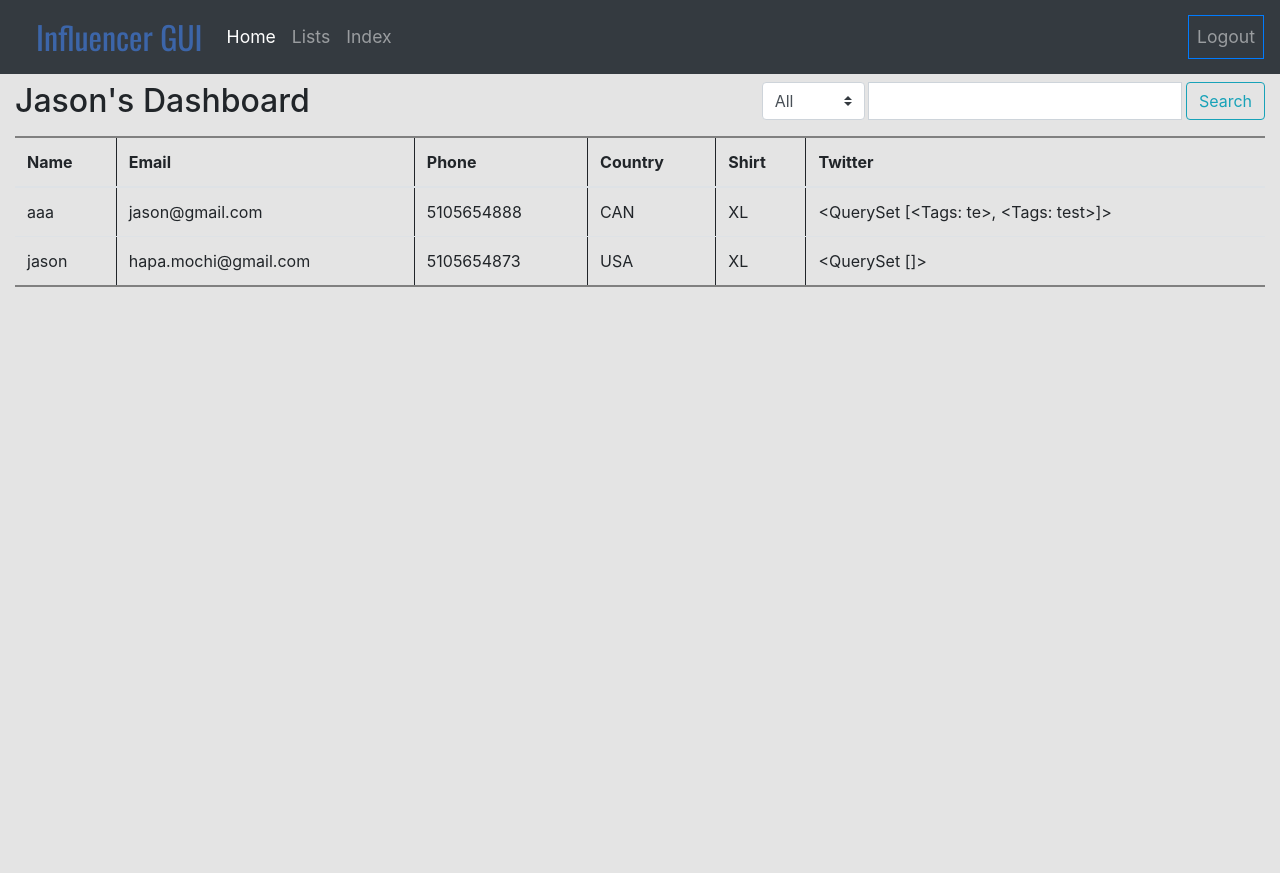
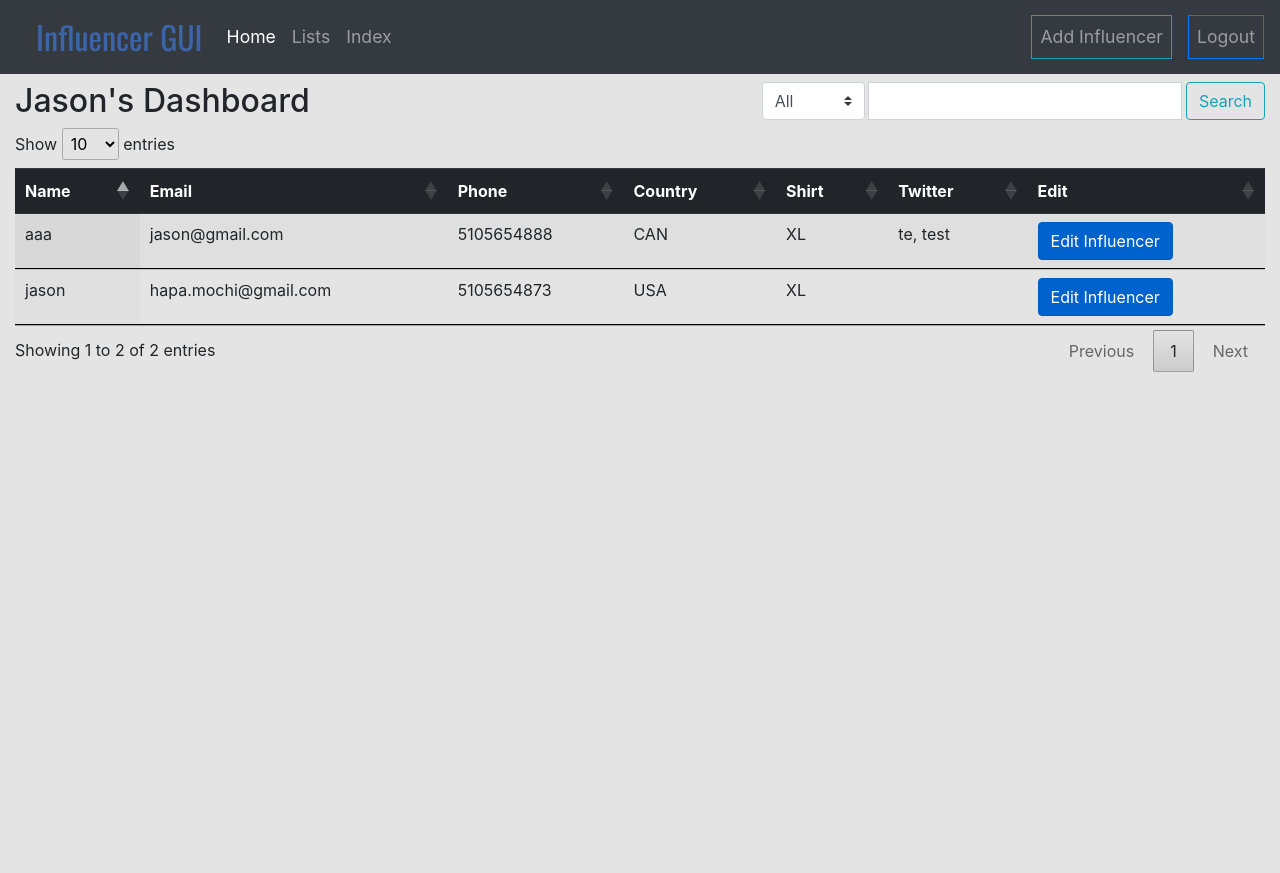
Before and after one commit to jasonmedelson/influencerGUI, a Django app: page / in a window 1280 px wide. Shown: the top 873 px of the page. Run offline with Django 3.2, Linux system fonts and the light colour scheme; a user stored in the database is signed in; data comes from the database, SQL or seed files in the repository; both versions use the stored data as it was after the commit; some libraries are stand-ins or nearby versions.

Commit message:
Major update to Influencers, Table, Forms, and URL
add influencer button added to nav bar. individual edit page and link
added for each influencer, table style, sortablilty and searchability
added.

```diff
--- a/InfluencerGUI/static/css/style.css
+++ b/InfluencerGUI/static/css/style.css
@@ -47,8 +47,14 @@ div.show ul.navbar-nav li.nav-item{
   background: rgba(228,228,228,1);
   height: 800px;
 }
+.edit-button{
+  border: 1px solid black;
+}
 .influencer-table{
   margin: auto;
+}
+.influencer-table th, td{
+  border-bottom: 1px solid black;
 }
 /* Footer */
 footer {
--- a/InfluencerGUI/static/js/main.js
+++ b/InfluencerGUI/static/js/main.js
@@ -0,0 +1,21 @@
+$(document).ready(function() {
+  var oTable = $('#myTable').DataTable(
+    {"dom": 'lrtip'}
+  );   //pay attention to capital D, which is mandatory to retrieve "api" datatables' object, as @Lionel said
+  $('#myInputTextField').keyup(function(){
+    column = $('#inputGroupSelect01').val()
+    if(column=='0'){
+      oTable.search($(this).val()).draw() ;
+    }
+    else if(column=='1'){
+      oTable.columns(0).search($(this).val()).draw() ;
+    }
+    else if(column=='2'){
+      oTable.columns(1).search($(this).val()).draw() ;
+    }
+    else if(column=='3'){
+      oTable.columns(3).search($(this).val()).draw() ;
+    }
+
+  })
+})
--- a/mainApp/models.py
+++ b/mainApp/models.py
@@ -1,5 +1,6 @@
 from django.db import models
 from django.contrib.auth.models import User
+from django.urls import reverse
 import uuid
 # Create your models here.
 
@@ -84,12 +85,15 @@ class Influencer(models.Model):
     youtube = models.URLField(blank = True,)
     twitch = models.URLField(blank = True,)
     notes = models.TextField(blank = True,)
-    tags = models.ManyToManyField(Tags)
-    events = models.ManyToManyField(Events)
+    tags = models.ManyToManyField(Tags,blank=True)
+    events = models.ManyToManyField(Events,blank=True)
 
     def __str__(self):
         return self.influencer_name
 
+    def get_absolute_url(self):
+        return reverse('influencer-update', kwargs={'pk': self.id})
+
     class Meta:
 
         ordering = ('influencer_name',)
--- a/mainApp/templates/base.html
+++ b/mainApp/templates/base.html
@@ -12,6 +12,7 @@
     <link href="https://fonts.googleapis.com/css?family=Oswald" rel="stylesheet">
     <link href="https://fonts.googleapis.com/css?family=Maven+Pro:700" rel="stylesheet">
     <link href="https://fonts.googleapis.com/css?family=Rubik" rel="stylesheet">
+    <link rel="stylesheet" href="https://cdn.datatables.net/1.10.19/css/jquery.dataTables.min.css" />
     <link rel="stylesheet" href="https://maxcdn.bootstrapcdn.com/bootstrap/4.0.0/css/bootstrap.min.css" integrity="sha384-Gn5384xqQ1aoWXA+058RXPxPg6fy4IWvTNh0E263XmFcJlSAwiGgFAW/dAiS6JXm" crossorigin="anonymous">
     <link rel="stylesheet" href="https://maxcdn.bootstrapcdn.com/font-awesome/4.7.0/css/font-awesome.min.css">
     <link rel="stylesheet" type="text/css" href="{%static 'css/style.css'%}"/>
@@ -21,7 +22,7 @@
       <!-- Start Header -->
       <header>
         <nav class="navbar navbar-expand-lg navbar-dark bg-dark">
-          <a class="navbar-brand" href="#">Influencer GUI</a>
+          <a class="navbar-brand" href="{% url 'index'%}">Influencer GUI</a>
           <button class="navbar-toggler" type="button" data-toggle="collapse" data-target="#navbarColor01" aria-controls="navbarColor01" aria-expanded="false" aria-label="Toggle navigation">
             <span class="navbar-toggler-icon"></span>
           </button>
@@ -29,7 +30,7 @@
           <div class="collapse navbar-collapse" id="navbarColor01">
             <ul class="navbar-nav mr-auto">
               <li class="nav-item active">
-                <a class="nav-link" href="#">Home <span class="sr-only">(current)</span></a>
+                <a class="nav-link" href="{% url 'index'%}">Home <span class="sr-only">(current)</span></a>
               </li>
               <li class="nav-item">
                 <a class="nav-link" href="#">Lists</a>
@@ -40,6 +41,7 @@
             </ul>
             <ul class="navbar-nav ml-auto">
               {% if user.is_authenticated %}
+                <li class="border border-info nav-item mr-3"><a class="nav-link" href="{% url 'influencer-add'%}"> Add Influencer</a></li>
                 <li class="border border-primary nav-item"><a class="nav-link" href="{% url 'logout'%}?next=/"> Logout</a></li>
               {% else %}
                 <li class="border border-success nav-item mr-2"><a class="nav-link" href="{% url 'login'%}?next=/">Login</a></li>
@@ -70,10 +72,12 @@
 
 
     <!-- <script src="https://ajax.googleapis.com/ajax/libs/jquery/1.11.0/jquery.min.js"></script> -->
+
     <script src="https://code.jquery.com/jquery-3.3.1.min.js" integrity="sha256-FgpCb/KJQlLNfOu91ta32o/NMZxltwRo8QtmkMRdAu8=" crossorigin="anonymous"></script>
     <script src="https://cdnjs.cloudflare.com/ajax/libs/popper.js/1.12.9/umd/popper.min.js" integrity="sha384-ApNbgh9B+Y1QKtv3Rn7W3mgPxhU9K/ScQsAP7hUibX39j7fakFPskvXusvfa0b4Q" crossorigin="anonymous"></script>
     <script src="https://maxcdn.bootstrapcdn.com/bootstrap/4.0.0/js/bootstrap.min.js" integrity="sha384-JZR6Spejh4U02d8jOt6vLEHfe/JQGiRRSQQxSfFWpi1MquVdAyjUar5+76PVCmYl" crossorigin="anonymous"></script>
     <!-- <script src="http://maxcdn.bootstrapcdn.com/bootstrap/3.3.2/js/bootstrap.min.js"></script> -->
+    <script type="text/javascript" src="https://cdn.datatables.net/1.10.19/js/jquery.dataTables.min.js"></script>
     <script src="{%static 'js/main.js'%}"></script>
 
   </body>
--- a/mainApp/templates/index.html
+++ b/mainApp/templates/index.html
@@ -12,45 +12,42 @@
                     <div class="input-group">
                       <div class="input-group-prepend">
                         <select class="custom-select" id="inputGroupSelect01">
-                          <option selected>All</option>
+                          <option selected value="0">All</option>
                           <option value="1">Name</option>
                           <option value="2">Email</option>
                           <option value="3">Country</option>
                         </select>
                       </div>
-                      <input type="text" class="form-control mr-sm-1 ml-sm-1" aria-label="Text input with dropdown button">
+                      <input type="text" id="myInputTextField" class="form-control mr-sm-1 ml-sm-1" aria-label="Text input with dropdown button">
                       <button class="btn btn-outline-info my-2 my-sm-0" type="submit">Search</button>
                     </div>
                   </div>
                 </div>
             <!-- End of Search row -->
             <div class="data-table">
-              <table class='influencer-table mt-2 table' rules="groups" frame="hsides" border="2">
-                <colgroup></colgroup>
-                <colgroup></colgroup>
-                <colgroup></colgroup>
-                <colgroup></colgroup>
-                <colgroup></colgroup>
-                <colgroup></colgroup>
-                <thead>
+              <table id="myTable" class='influencer-table mt-2 table table-hover display'>
+
+                <thead class="thead-dark">
                     <tr>
-                        <th>Name</th>
-                        <th>Email</th>
-                        <th>Phone</th>
-                        <th>Country</th>
-                        <th>Shirt</th>
-                        <th>Twitter</th>
+                        <th scope="col">Name</th>
+                        <th scope="col">Email</th>
+                        <th scope="col">Phone</th>
+                        <th scope="col">Country</th>
+                        <th scope="col">Shirt</th>
+                        <th scope="col">Twitter</th>
+                        <th scope="col">Edit</th>
                     </tr>
                 </thead>
                 <tbody>
-                {% for a,b,c,d,e,f in info %}
+                {% for a,b,c,d,e,f,g in info %}
                     <tr>
-                        <td class="text">{{ a }}</td>
+                        <td class="text" scope="row">{{ a }}</td>
                         <td class="text">{{ b }}</td>
                         <td class="text">{{ c }}</td>
                         <td class="numb">{{ d }}</td>
                         <td class="numb">{{ e }}</td>
                         <td class="text">{{ f }}</td>
+                        <td><a href="{{g.get_absolute_url}}" class="btn btn-primary active" role="button" aria-pressed="true">Edit Influencer</a></td>
                     </tr>
                 {% endfor %}
                 </tbody>
--- a/mainApp/urls.py
+++ b/mainApp/urls.py
@@ -4,4 +4,10 @@ from . import views
 
 urlpatterns = [
     path('', views.index, name='index'),
+
+    #/influencer/add
+    # url(r'^influencer/add/$', views.InfluencerCreate.as_view(), name='influencer-add'),
+    path('influencer/add/', views.InfluencerCreate.as_view(), name='influencer-add'),
+    path('influencer/<uuid:pk>/', views.InfluencerUpdate.as_view(), name='influencer-update'),
+    path('influencer/<uuid:pk>/delete/', views.InfluencerDelete.as_view(), name='influencer-delete'),
 ]
--- a/mainApp/views.py
+++ b/mainApp/views.py
@@ -1,21 +1,25 @@
 from django.shortcuts import render, redirect
-from django.http import HttpResponse
+from django.http import HttpResponse, HttpResponseRedirect
 from mainApp.models import Influencer, Events, Tags
 from django.contrib.auth import login, authenticate
 from django.contrib.auth.forms import UserCreationForm
-
+from django.views.generic.edit import CreateView, DeleteView, UpdateView
+from django.urls import reverse_lazy
+from django import forms
 def index(request):
     username = None
     if request.user.is_authenticated:
         username = request.user
         userid = request.user.id
         all_influencers = Influencer.objects.filter(user = userid)
+
     Name = []
     Email = []
     Phone = []
     Country = []
     Shirt = []
     Twitter = []
+    influencer = []
     try:
         for number in range(len(all_influencers)):
             Name.append(all_influencers[number].influencer_name)
@@ -23,7 +27,13 @@ def index(request):
             Phone.append(all_influencers[number].phone)
             Country.append(all_influencers[number].country)
             Shirt.append(all_influencers[number].shirt)
-            Twitter.append(all_influencers[number].tags.all())
+            hold = ""
+            i_tags = all_influencers[number].tags.all()
+            for item in i_tags:
+                hold += item.tag_name + ', '
+            hold = hold[:-2]
+            Twitter.append(hold)
+            influencer.append(all_influencers[number])
     except:
         Name.append('Error')
         Email.append('Error')
@@ -38,6 +48,7 @@ def index(request):
         Country,
         Shirt,
         Twitter,
+        influencer,
         )
 
     return render(
@@ -59,3 +70,46 @@ def signup(request):
     else:
         form = UserCreationForm()
     return render(request, 'registration/signup.html', {'form': form})
+
+class InfluencerCreateForm(forms.ModelForm):
+     class Meta:
+        model = Influencer
+        fields = [
+        'influencer_name',
+        'email',
+        'mailing_address',
+        'phone',
+        'shirt',
+        'country',
+        'twitter',
+        'youtube',
+        'twitch',
+        'notes',
+        'tags',
+        'events'
+        ]
+        widgets = {
+            'tags': forms.CheckboxSelectMultiple(),
+            'events': forms.CheckboxSelectMultiple()
+        }
+
+class InfluencerCreate(CreateView):
+    model = Influencer
+    form_class = InfluencerCreateForm
+    success_url = reverse_lazy('index')
+    def form_valid(self, form):
+        influencer = form.save(commit=False)
+        influencer.user = self.request.user
+        influencer.save()
+        return redirect('index')
+
+
+class InfluencerUpdate(UpdateView):
+    model = Influencer
+    form_class = InfluencerCreateForm
+
+
+class InfluencerDelete(DeleteView):
+    template_name = 'delete.html'
+    model = Influencer
+    success_url = reverse_lazy('index')
```
Also changed, not shown: mainApp/templates/delete.html (added, +16 -0 lines), mainApp/templates/form-template.html (added, +10 -0 lines), mainApp/templates/mainApp/influencer_form.html (added, +22 -0 lines), db.sqlite3.
